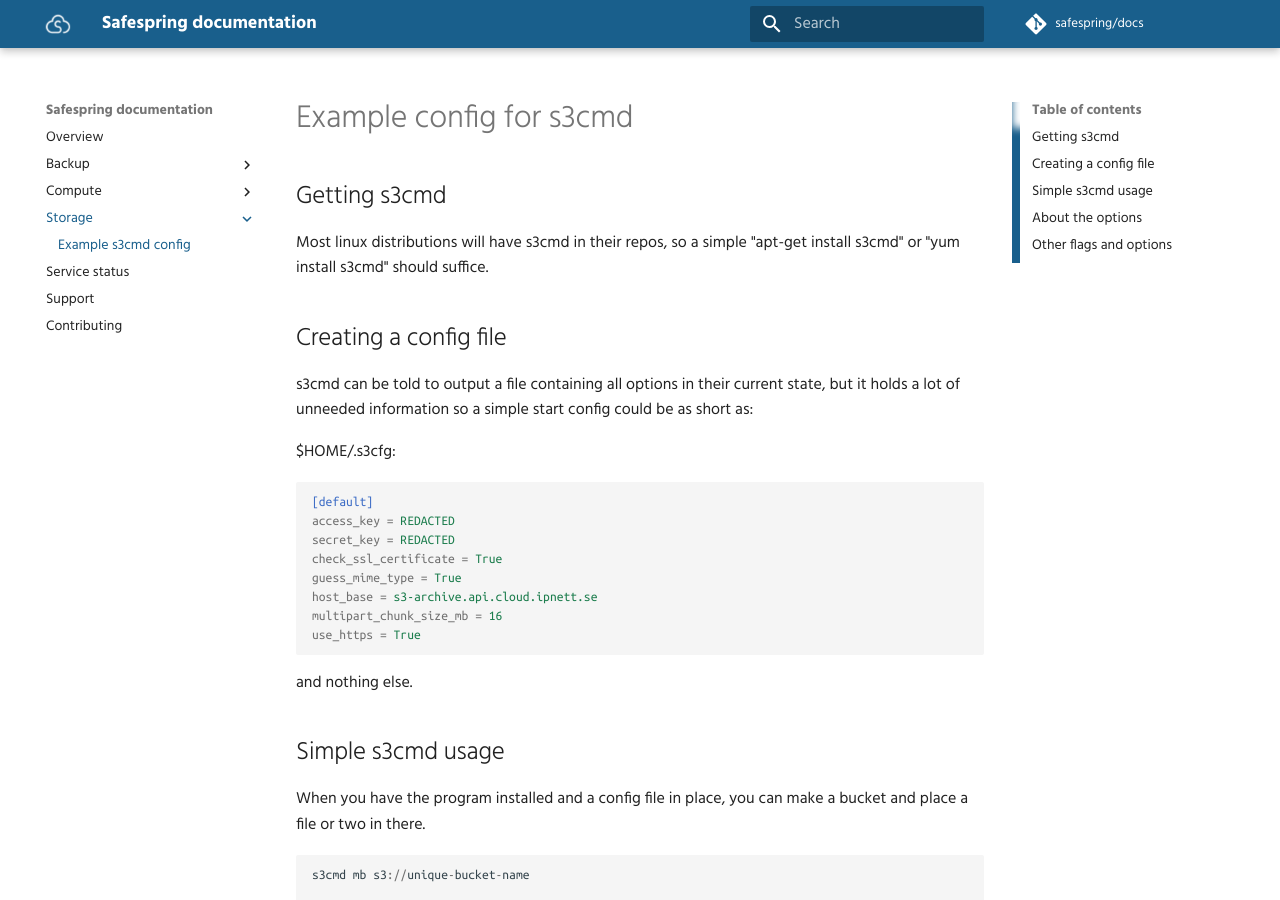
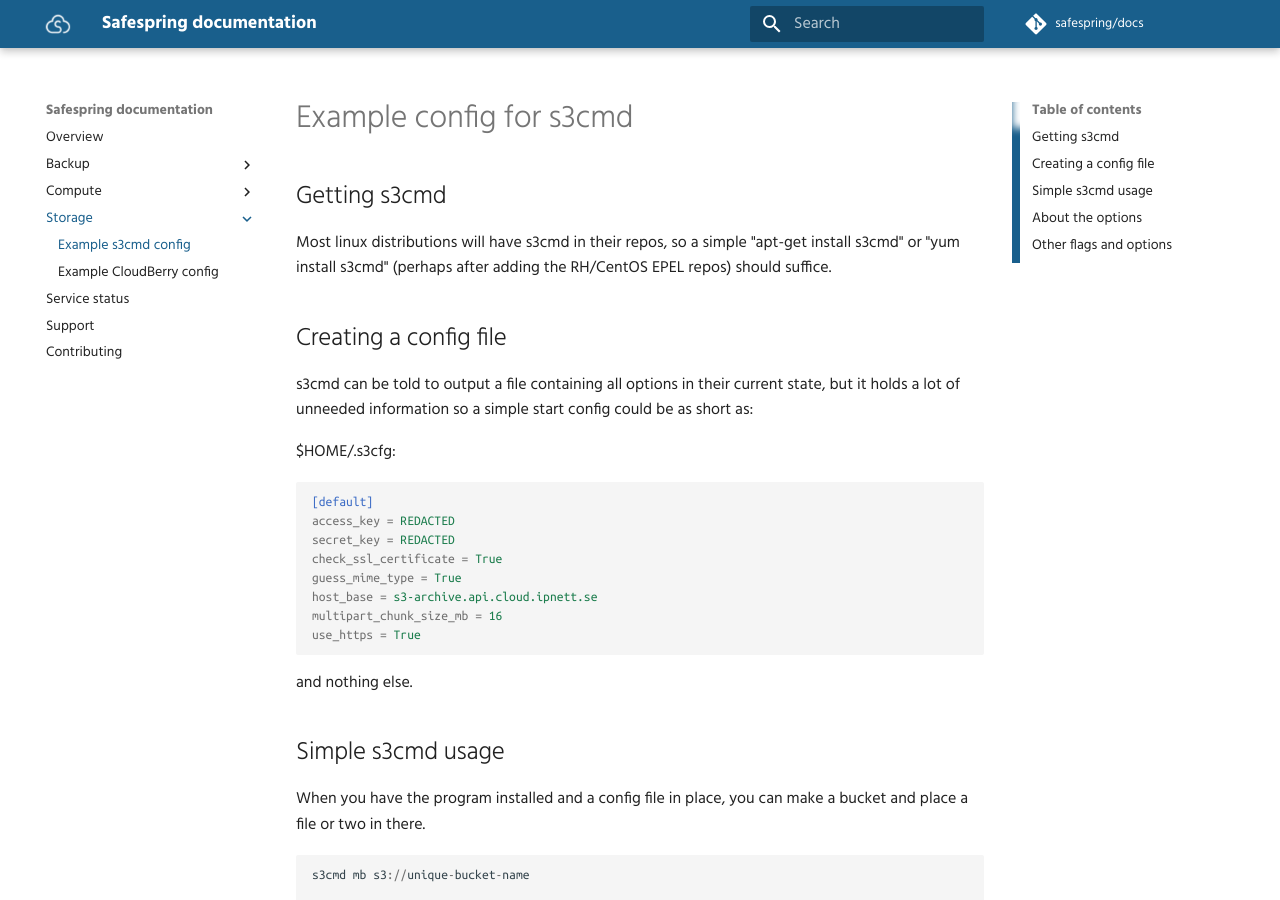
Before and after one commit to safespring/docs, an MkDocs documentation site: the page built from content/storage/s3cmd.md, in a window 1280 px wide and 900 px high. Built offline with MkDocs 1.6.1 and Material for MkDocs 9.7.7, drawn with Linux system fonts in a browser that asks for light colours; comment, search, counter and statistics services are not loaded; old or Windows-style settings are respelled for this version of MkDocs.

Commit message:
Cloudberry client info for S3

```diff
--- a/content/storage/s3cmd.md
+++ b/content/storage/s3cmd.md
@@ -2,7 +2,7 @@
 
 ## Getting s3cmd
 
-Most linux distributions will have s3cmd in their repos, so a simple "apt-get install s3cmd" or "yum install s3cmd" should suffice.
+Most linux distributions will have s3cmd in their repos, so a simple "apt-get install s3cmd" or "yum install s3cmd" (perhaps after adding the RH/CentOS EPEL repos) should suffice.
 
 ## Creating a config file
 
--- a/mkdocs.yml
+++ b/mkdocs.yml
@@ -69,6 +69,7 @@
     - Enabling IPv6: "compute/ipv6-howto.md"
   - Storage:
     - Example s3cmd config: "storage/s3cmd.md"
+    - Example CloudBerry config: "storage/cloudberry.md"
   - Service status: "status.md"
   - Support: "support.md"
   - Contributing: "contribute.md"
```
Also changed, not shown: content/images/cloudberry1.png (added), content/images/cloudberry2.png (added).
